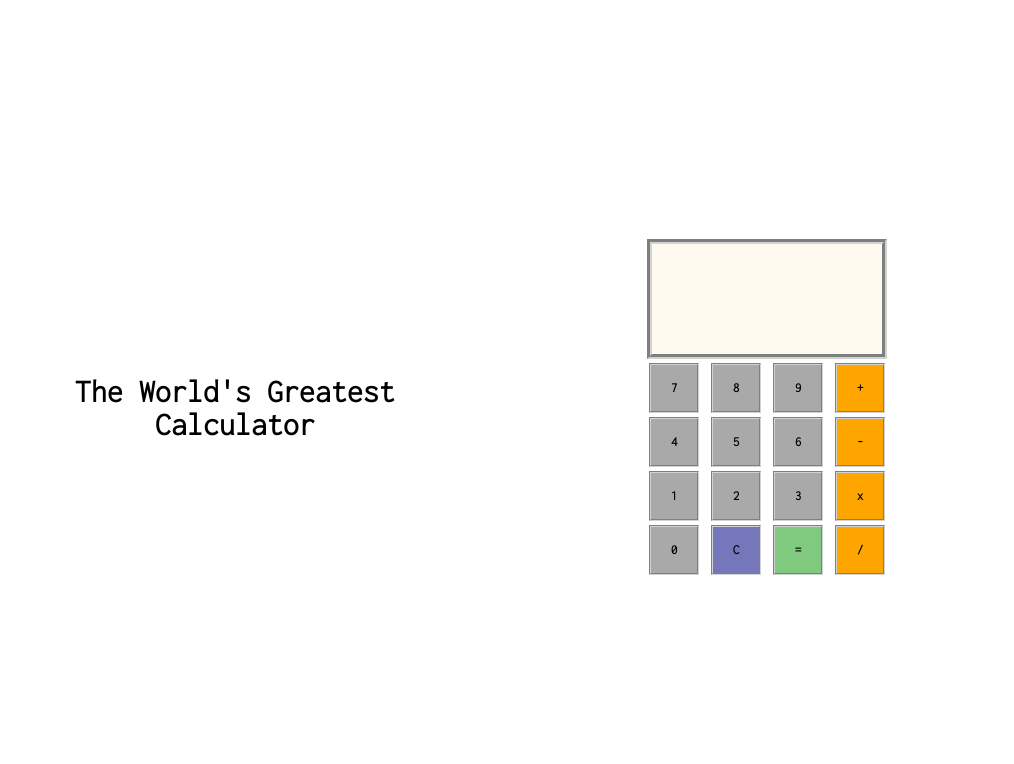
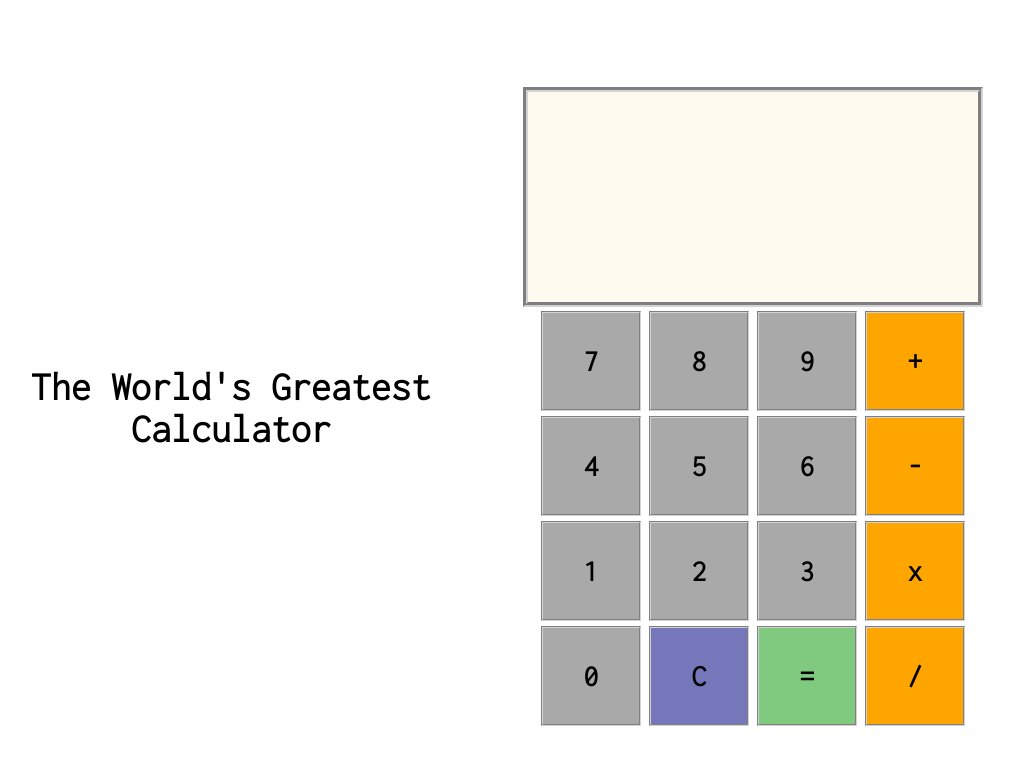
Before and after one commit to prologicz/odin-calculator, a plain HTML site: page index.html in a window 1280 px wide. Shown: the whole page, without its empty margins (86-1100 px from the left). Drawn offline with Linux system fonts and the light colour scheme.

Commit message:
Updated styling to make calculator larger

```diff
--- a/styles.css
+++ b/styles.css
@@ -8,11 +8,12 @@ body{
 }
 
 button {
-    width: 50px;
-    height: 50px;
+    width: 100px;
+    height: 100px;
     padding: 0px;
     line-height: 0px;
     border-style: groove;
+    font-size: 30px;
 
 }
 
@@ -27,9 +28,11 @@ button {
 .content {
     flex: 2;
     text-align: center;
+    font-size: 20px;
 }
 .calculator {
     flex: 3;
+    padding-right: 20px;
 }
 
 .calculator-border {
@@ -44,8 +47,8 @@ button {
     display: flex;
     border: 5px lightgray;
     border-style:groove;
-    height: 100px;
-    width: 220px;
+    height: 200px;
+    width: 440px;
     margin-bottom: 2px;
     align-items: center;
     justify-content: right;
@@ -54,7 +57,7 @@ button {
 }
 
 .result, .number-display, .result-display{
-    font-size: 50px;
+    font-size: 75px;
     text-align: right;
 
 
@@ -64,7 +67,8 @@ button {
 
 .number-button, .clear-button, .equals-button, .calculation-button {
     padding: 20px;
-    margin: 2px;
+    margin-top: 2px;
+    margin-bottom: 3px;
     border: 2px lightgray;
     border-style:groove;
     font-family: 'Inconsolata';
```
